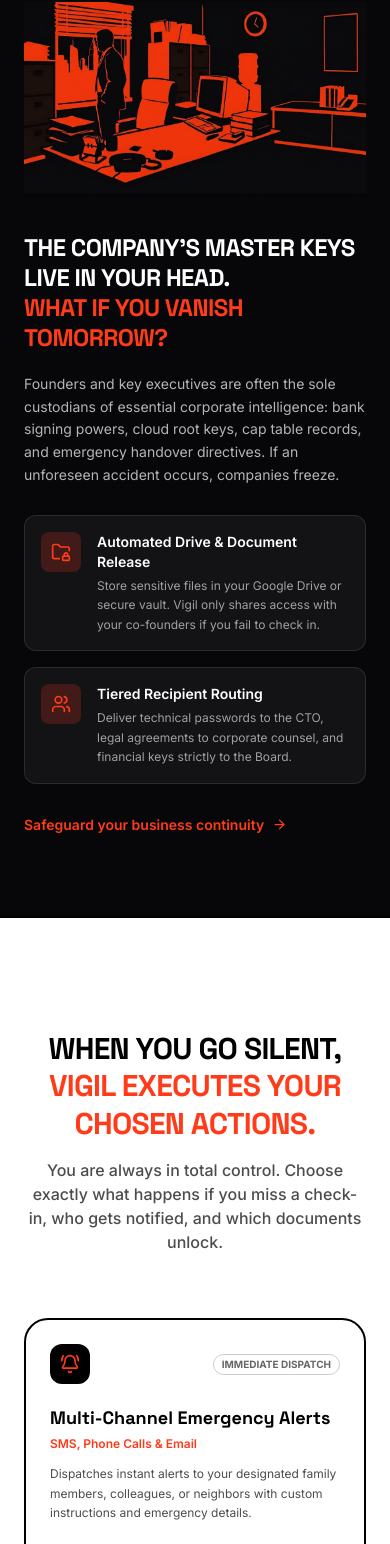
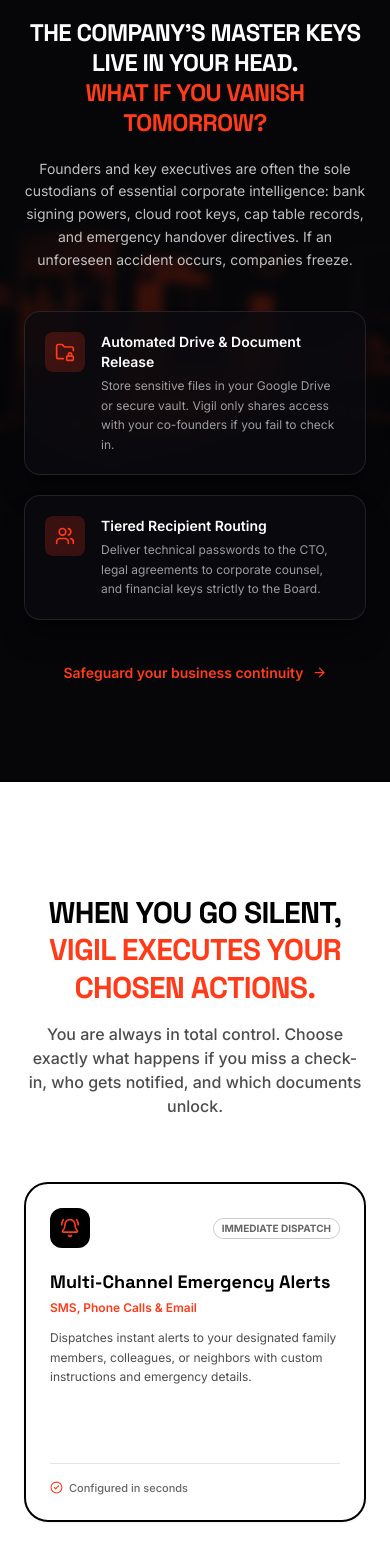
Before and after one commit to 0shaaf/vigil-frontend, a Next.js app: page / in a window 390 px wide. Shown: the part 4109-5653 px from the top of the page. Built offline with nearby package versions, Linux system fonts and the light colour scheme.

Commit message:
feat(section-4-5): smooth single-card stack dispersal animation, remapped sec4 background to #07070a, absolute centered blurred backdrop

```diff
--- a/components/landing/ActionsSection.jsx
+++ b/components/landing/ActionsSection.jsx
@@ -42,16 +42,25 @@
   const sectionRef = useRef(null);
   const gridRef = useRef(null);
   const cardRefs = useRef([]);
-  const [offsets, setOffsets] = useState([]);
-  const [animationPhase, setAnimationPhase] = useState("offscreen"); // "offscreen" | "stacked" | "dispersed"
-  const [isFullySettled, setIsFullySettled] = useState(false);
+  const activeAnimationsRef = useRef([]);
   const [isHeaderVisible, setIsHeaderVisible] = useState(false);
+  const [isAnimationComplete, setIsAnimationComplete] = useState(false);
 
-  const stackTimeoutRef = useRef(null);
-  const settleTimeoutRef = useRef(null);
+  // Stop and cancel any running card animations
+  const stopAllAnimations = () => {
+    activeAnimationsRef.current.forEach((anim) => {
+      try {
+        anim.cancel();
+      } catch (e) {}
+    });
+    activeAnimationsRef.current = [];
+  };
 
-  // Compute relative layout coordinates from each card to Card 0
-  const updateOffsets = () => {
+  // Reset all cards to their initial offscreen stack coordinates
+  const resetToOffscreen = () => {
+    stopAllAnimations();
+    setIsAnimationComplete(false);
+
     if (!gridRef.current || cardRefs.current.length < 4) return;
     const card0 = cardRefs.current[0];
     if (!card0) return;
@@ -60,21 +69,128 @@
     const card0Top = card0.offsetTop;
     const offscreenShift = -(typeof window !== "undefined" ? window.innerWidth + 400 : 1600);
 
-    const calculated = cardRefs.current.map((card) => {
-      if (!card) return { dx: 0, dy: 0, offscreenShift };
-      return {
-        dx: card0Left - card.offsetLeft,
-        dy: card0Top - card.offsetTop,
-        offscreenShift,
-      };
+    cardRefs.current.forEach((card, idx) => {
+      if (!card) return;
+      const dx = card0Left - card.offsetLeft;
+      const dy = card0Top - card.offsetTop;
+      card.style.transform = `translate3d(${dx + offscreenShift}px, ${dy}px, 0px)`;
+      card.style.opacity = "0";
+      card.style.zIndex = `${40 - idx * 10}`;
     });
-    setOffsets(calculated);
+  };
+
+  // Play continuous, unified hardware-accelerated animation without any jump or jerk
+  const playContinuousCardAnimation = () => {
+    if (!gridRef.current || cardRefs.current.length < 4) return;
+    const card0 = cardRefs.current[0];
+    if (!card0) return;
+
+    stopAllAnimations();
+    setIsAnimationComplete(false);
+
+    const card0Left = card0.offsetLeft;
+    const card0Top = card0.offsetTop;
+    const offscreenShift = -(window.innerWidth + 400);
+    const duration = 2000; // Continuous total duration
+
+    cardRefs.current.forEach((card, idx) => {
+      if (!card) return;
+
+      const dx = card0Left - card.offsetLeft;
+      const dy = card0Top - card.offsetTop;
+      const zIndex = 40 - idx * 10;
+      card.style.zIndex = `${zIndex}`;
+
+      let keyframes = [];
+
+      if (idx === 0) {
+        // Card 0: Slides in together with stack, settles in slot 0, remains anchored
+        keyframes = [
+          {
+            transform: `translate3d(${offscreenShift}px, 0px, 0px)`,
+            opacity: 0,
+            easing: "cubic-bezier(0.16, 1, 0.3, 1)",
+            offset: 0,
+          },
+          {
+            transform: "translate3d(0px, 0px, 0px)",
+            opacity: 1,
+            offset: 0.44,
+          },
+          {
+            transform: "translate3d(0px, 0px, 0px)",
+            opacity: 1,
+            offset: 1,
+          },
+        ];
+      } else {
+        // Cards 1-3: Aligned perfectly beneath Card 0 as one single card,
+        // then smoothly peel off and disperse with staggered continuous timing
+        const disperseStart = 0.46 + idx * 0.05; // 0.51, 0.56, 0.61
+        const disperseEnd = Math.min(0.80 + idx * 0.06, 1.0); // 0.86, 0.92, 0.98
+
+        keyframes = [
+          {
+            transform: `translate3d(${dx + offscreenShift}px, ${dy}px, 0px)`,
+            opacity: 0,
+            easing: "cubic-bezier(0.16, 1, 0.3, 1)",
+            offset: 0,
+          },
+          {
+            transform: `translate3d(${dx}px, ${dy}px, 0px)`,
+            opacity: 1,
+            easing: "ease-in-out",
+            offset: 0.44,
+          },
+          {
+            transform: `translate3d(${dx}px, ${dy}px, 0px)`,
+            opacity: 1,
+            easing: "cubic-bezier(0.16, 1, 0.3, 1)",
+            offset: disperseStart,
+          },
+          {
+            transform: "translate3d(0px, 0px, 0px)",
+            opacity: 1,
+            offset: disperseEnd,
+          },
+          {
+            transform: "translate3d(0px, 0px, 0px)",
+            opacity: 1,
+            offset: 1,
+          },
+        ];
+      }
+
+      const anim = card.animate(keyframes, {
+        duration,
+        fill: "forwards",
+      });
+
+      activeAnimationsRef.current.push(anim);
+
+      if (idx === 3) {
+        anim.onfinish = () => {
+          // Clear styles so normal hover and interactions work with zero interference
+          cardRefs.current.forEach((c) => {
+            if (c) {
+              c.style.transform = "";
+              c.style.opacity = "";
+              c.style.zIndex = "";
+            }
+          });
+          setIsAnimationComplete(true);
+        };
+      }
+    });
   };
 
   useEffect(() => {
-    updateOffsets();
-    window.addEventListener("resize", updateOffsets);
-    return () => window.removeEventListener("resize", updateOffsets);
+    resetToOffscreen();
+    const handleResize = () => {
+      if (!isAnimationComplete) resetToOffscreen();
+    };
+    window.addEventListener("resize", handleResize);
+    return () => window.removeEventListener("resize", handleResize);
   }, []);
 
   useEffect(() => {
@@ -82,36 +198,14 @@
       ([entry]) => {
         if (entry.isIntersecting) {
           setIsHeaderVisible(true);
-          updateOffsets();
-
-          if (stackTimeoutRef.current) clearTimeout(stackTimeoutRef.current);
-          if (settleTimeoutRef.current) clearTimeout(settleTimeoutRef.current);
-
-          setIsFullySettled(false);
-          setAnimationPhase("offscreen");
-
-          // Double rAF ensures offscreen state is committed before beginning translation
           requestAnimationFrame(() => {
             requestAnimationFrame(() => {
-              setAnimationPhase("stacked");
-
-              // After arriving and pausing as a stack, disperse cards to their grid positions
-              stackTimeoutRef.current = setTimeout(() => {
-                setAnimationPhase("dispersed");
-
-                settleTimeoutRef.current = setTimeout(() => {
-                  setIsFullySettled(true);
-                }, 1200);
-              }, 950);
+              playContinuousCardAnimation();
             });
           });
         } else {
-          // Reset when scrolling away
           setIsHeaderVisible(false);
-          setIsFullySettled(false);
-          setAnimationPhase("offscreen");
-          if (stackTimeoutRef.current) clearTimeout(stackTimeoutRef.current);
-          if (settleTimeoutRef.current) clearTimeout(settleTimeoutRef.current);
+          resetToOffscreen();
         }
       },
       {
@@ -121,60 +215,13 @@
     );
 
     const currentEl = sectionRef.current;
-    if (currentEl) {
-      observer.observe(currentEl);
-    }
+    if (currentEl) observer.observe(currentEl);
 
     return () => {
       if (currentEl) observer.unobserve(currentEl);
-      if (stackTimeoutRef.current) clearTimeout(stackTimeoutRef.current);
-      if (settleTimeoutRef.current) clearTimeout(settleTimeoutRef.current);
+      stopAllAnimations();
     };
   }, []);
-
-  const getCardStyle = (idx) => {
-    if (isFullySettled) {
-      return {};
-    }
-
-    if (offsets.length < 4) {
-      return { opacity: 0 };
-    }
-
-    const offset = offsets[idx] || { dx: 0, dy: 0, offscreenShift: -1600 };
-    const rotations = [0, 2, -2.5, 3];
-    const zIndices = [40, 30, 20, 10];
-
-    if (animationPhase === "offscreen") {
-      return {
-        transform: `translate3d(${offset.dx + offset.offscreenShift}px, ${offset.dy}px, 0px) rotate(${rotations[idx]}deg)`,
-        opacity: 0,
-        zIndex: zIndices[idx],
-        transition: "none",
-        willChange: "transform, opacity",
-      };
-    }
-
-    if (animationPhase === "stacked") {
-      return {
-        transform: `translate3d(${offset.dx}px, ${offset.dy}px, 0px) rotate(${rotations[idx]}deg)`,
-        opacity: 1,
-        zIndex: zIndices[idx],
-        transition: "transform 800ms cubic-bezier(0.16, 1, 0.3, 1), opacity 400ms ease-out",
-        willChange: "transform, opacity",
-      };
-    }
-
-    // "dispersed": Card 0 stays in place while Cards 1-3 translate to their slots with staggered delays
-    const delay = idx * 120;
-    return {
-      transform: "translate3d(0px, 0px, 0px) rotate(0deg)",
-      opacity: 1,
-      zIndex: 1,
-      transition: `transform 750ms cubic-bezier(0.16, 1, 0.3, 1) ${delay}ms, opacity 400ms ease-out`,
-      willChange: "transform, opacity",
-    };
-  };
 
   return (
     <section
@@ -198,7 +245,7 @@
           </p>
         </div>
 
-        {/* 4 Action Cards: Stack in from left offscreen, then disperse across grid */}
+        {/* 4 Action Cards: Stack in from left as a single card, then smoothly disperse across grid */}
         <div ref={gridRef} className="grid grid-cols-1 md:grid-cols-2 lg:grid-cols-4 gap-6 relative">
           {ACTIONS.map((action, idx) => {
             const Icon = action.icon;
@@ -208,8 +255,7 @@
                 ref={(el) => {
                   cardRefs.current[idx] = el;
                 }}
-                style={getCardStyle(idx)}
-                className="p-6 rounded-3xl bg-white text-black border-2 border-black flex flex-col justify-between shadow-sm transition-shadow duration-300 hover:shadow-md"
+                className="p-6 rounded-3xl bg-white text-black border-2 border-black flex flex-col justify-between h-full min-h-[340px] shadow-sm hover:shadow-md transition-shadow duration-300 will-change-transform"
               >
                 <div>
                   <div className="flex items-center justify-between mb-5">
--- a/components/landing/BusinessSection.jsx
+++ b/components/landing/BusinessSection.jsx
@@ -5,36 +5,37 @@
 
 export default function BusinessSection() {
   return (
-    <section id="business" className="relative py-20 sm:py-28 bg-[#07070a] text-white border-t border-white/10 overflow-hidden">
-      <div className="max-w-7xl mx-auto px-6 sm:px-8 lg:px-12">
-        <div className="grid grid-cols-1 lg:grid-cols-12 gap-10 sm:gap-12 lg:gap-16 items-center">
-          {/* Left Column: Specially Designed Illustration (Submerged Naturally) */}
-          <div className="lg:col-span-7 flex justify-center items-center w-full">
-            <div className="relative w-full aspect-[1024/572]">
+    <section id="business" className="relative py-24 sm:py-32 bg-[#07070a] text-white border-t border-white/10 overflow-hidden">
+      {/* Background Graphic: Absolute, enlarged, centered in the middle with blur effect on top */}
+      <div className="absolute inset-0 flex items-center justify-center pointer-events-none overflow-hidden select-none z-0">
+        <div className="relative w-full max-w-6xl aspect-[1024/572] scale-110 sm:scale-125 lg:scale-135 opacity-40 sm:opacity-50 [mask-image:radial-gradient(ellipse_70%_70%_at_50%_50%,black_40%,transparent_100%)] [-webkit-mask-image:radial-gradient(ellipse_70%_70%_at_50%_50%,black_40%,transparent_100%)]">
           <Image
             src="/assets/sec4.jpeg"
             alt="Founder and corporate custodians continuity illustration"
             fill
             priority
-                sizes="(max-width: 640px) 100vw, (max-width: 1024px) 90vw, 58vw"
-                className="object-contain object-center select-none"
+            sizes="100vw"
+            className="object-contain object-center filter blur-[2px]"
           />
         </div>
+        {/* Blur effect overlay sitting right on top of the image */}
+        <div className="absolute inset-0 backdrop-blur-[5px] bg-[#07070a]/45 pointer-events-none" />
       </div>
 
-          {/* Right Column: Problem + Solution Copy */}
-          <div className="lg:col-span-5 flex flex-col justify-center text-left">
-            <h2 className="font-['Space_Grotesk'] text-2xl sm:text-4xl lg:text-4xl xl:text-5xl font-bold tracking-tight text-white uppercase leading-tight">
+      {/* Foreground Content: Prominently centered with high-legibility glassmorphic cards */}
+      <div className="relative z-10 max-w-5xl mx-auto px-6 sm:px-8 lg:px-12 text-center">
+        <h2 className="font-['Space_Grotesk'] text-2xl sm:text-4xl lg:text-5xl font-bold tracking-tight text-white uppercase leading-tight">
           The company&apos;s master keys live in your head. <br />
           <span className="text-[#ff3b19]">What if you vanish tomorrow?</span>
         </h2>
 
-            <p className="mt-5 sm:mt-6 text-sm sm:text-base lg:text-lg text-white/70 font-normal leading-relaxed">
+        <p className="mt-5 sm:mt-6 text-sm sm:text-base lg:text-lg text-white/75 font-normal leading-relaxed max-w-2xl mx-auto">
           Founders and key executives are often the sole custodians of essential corporate intelligence: bank signing powers, cloud root keys, cap table records, and emergency handover directives. If an unforeseen accident occurs, companies freeze.
         </p>
 
-            <div className="mt-7 sm:mt-8 space-y-4">
-              <div className="p-4 rounded-xl bg-white/5 border border-white/10 flex items-start gap-4 hover:border-white/20 transition-colors">
+        {/* 2 Safeguard Feature Cards */}
+        <div className="mt-10 grid grid-cols-1 sm:grid-cols-2 gap-5 max-w-4xl mx-auto text-left">
+          <div className="p-5 rounded-2xl bg-[#0a0a0f]/80 backdrop-blur-md border border-white/10 flex items-start gap-4 hover:border-white/25 transition-all hover:bg-[#0a0a0f]/95 shadow-xl shadow-black/50">
             <div className="w-10 h-10 rounded-lg bg-[#ff3b19]/20 text-[#ff3b19] flex items-center justify-center shrink-0">
               <FolderLock size={20} />
             </div>
@@ -46,7 +47,7 @@
             </div>
           </div>
 
-              <div className="p-4 rounded-xl bg-white/5 border border-white/10 flex items-start gap-4 hover:border-white/20 transition-colors">
+          <div className="p-5 rounded-2xl bg-[#0a0a0f]/80 backdrop-blur-md border border-white/10 flex items-start gap-4 hover:border-white/25 transition-all hover:bg-[#0a0a0f]/95 shadow-xl shadow-black/50">
             <div className="w-10 h-10 rounded-lg bg-[#ff3b19]/20 text-[#ff3b19] flex items-center justify-center shrink-0">
               <Users size={20} />
             </div>
@@ -59,7 +60,8 @@
           </div>
         </div>
 
-            <div className="mt-7 sm:mt-8">
+        {/* Action Link */}
+        <div className="mt-10">
           <a
             href="#actions"
             className="inline-flex items-center gap-2 text-sm font-semibold text-[#ff3b19] hover:text-[#ff5233] transition-colors"
@@ -69,8 +71,6 @@
           </a>
         </div>
       </div>
-        </div>
-      </div>
     </section>
   );
 }
```
Also changed, not shown: public/assets/sec4.jpeg. Lines whose indentation alone changed are shown as unchanged.
